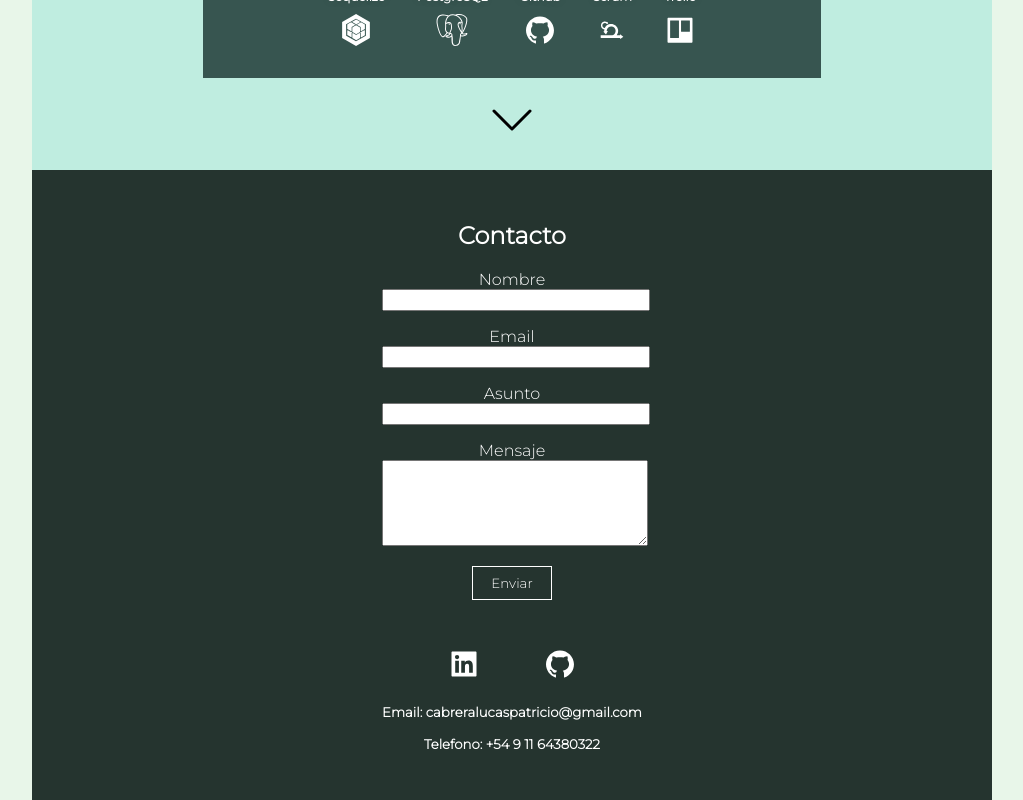
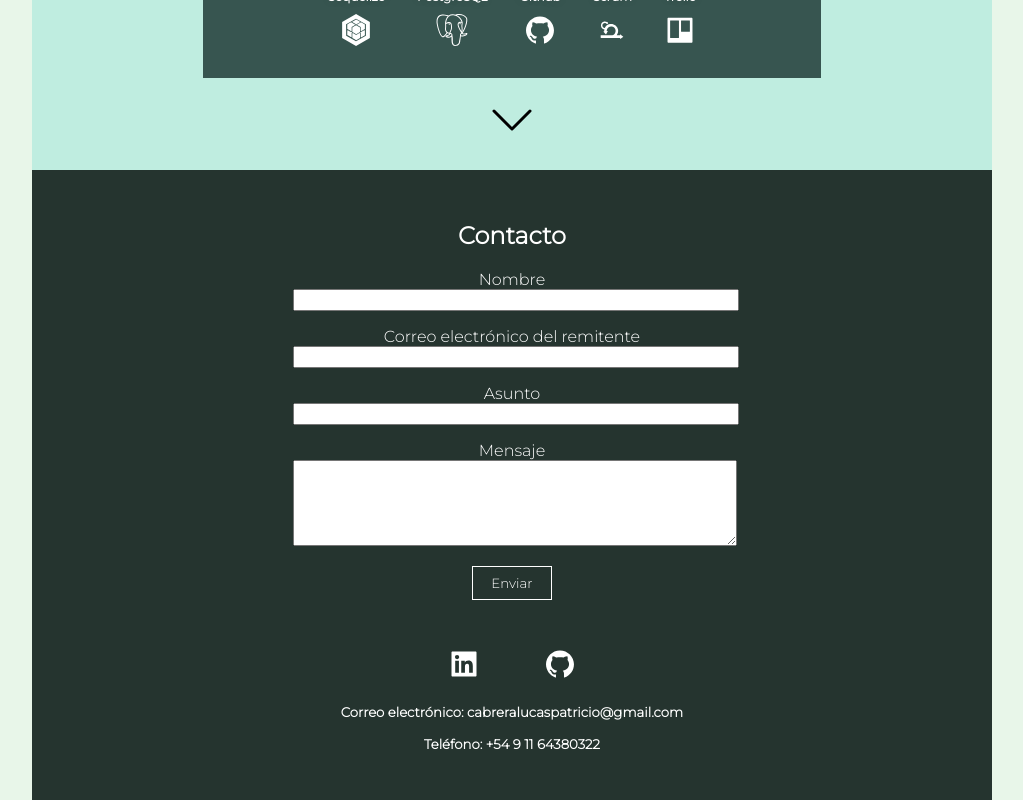
Before and after one commit to cabreraluc/portfolio, a React (Create React App) app: page / in a window 1280 px wide. Shown: the part 2414-3214 px from the top of the page, without its empty margins (128-1151 px from the left). Built offline with nearby package versions, Linux system fonts and the light colour scheme.

Commit message:
4 commit

```diff
--- a/src/components/MainPage.jsx
+++ b/src/components/MainPage.jsx
@@ -222,7 +222,7 @@
                      <input type="text" name="name"/>
                     </div>
                     <div className={styles.contact_item}>
-                     <label for="email">Email</label>
+                     <label for="email">Correo electrónico del remitente</label>
                      <input type="email" name="email"/>
                     </div >
                     <div className={styles.contact_item}>
@@ -255,8 +255,8 @@
 
 
                 </div>
-                <h5 style={{margin:"1rem"}}>Email: cabreralucaspatricio@gmail.com</h5>
-                    <h5 style={{margin:"1rem"}}>Telefono: +54 9 11 64380322</h5>
+                <h5 style={{margin:"1rem"}}>Correo electrónico: cabreralucaspatricio@gmail.com</h5>
+                    <h5 style={{margin:"1rem"}}>Teléfono: +54 9 11 64380322</h5>
             </div>
 
           </div>
```
